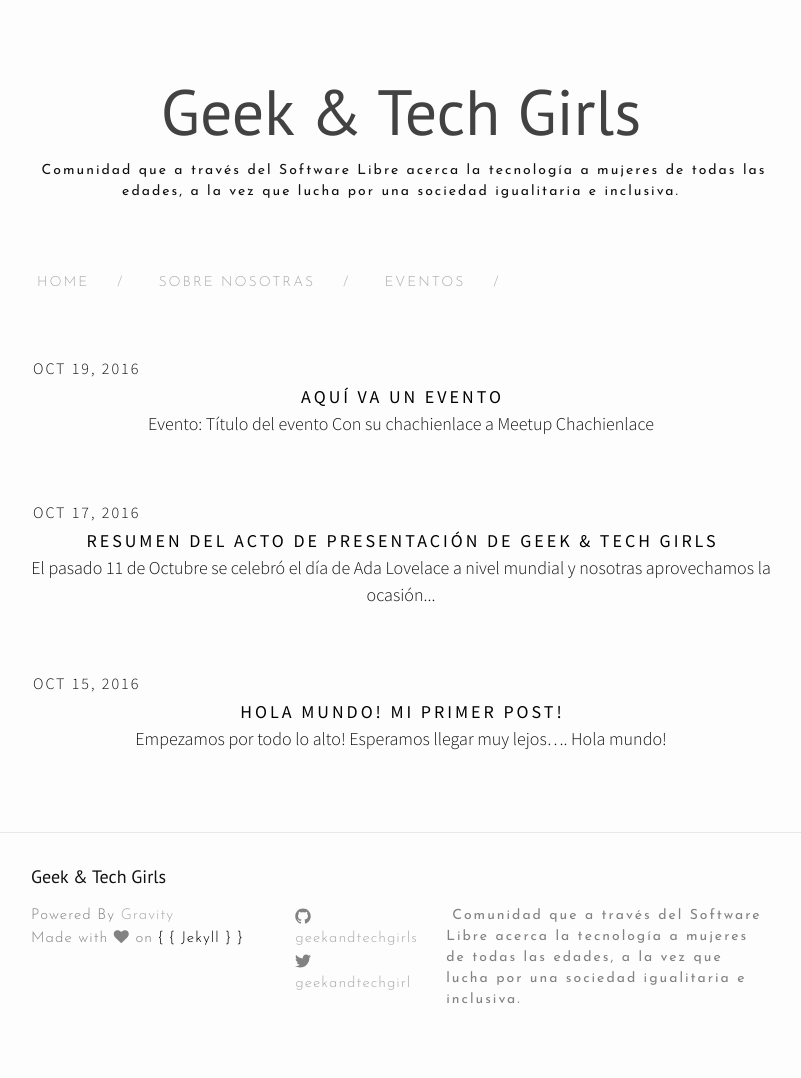
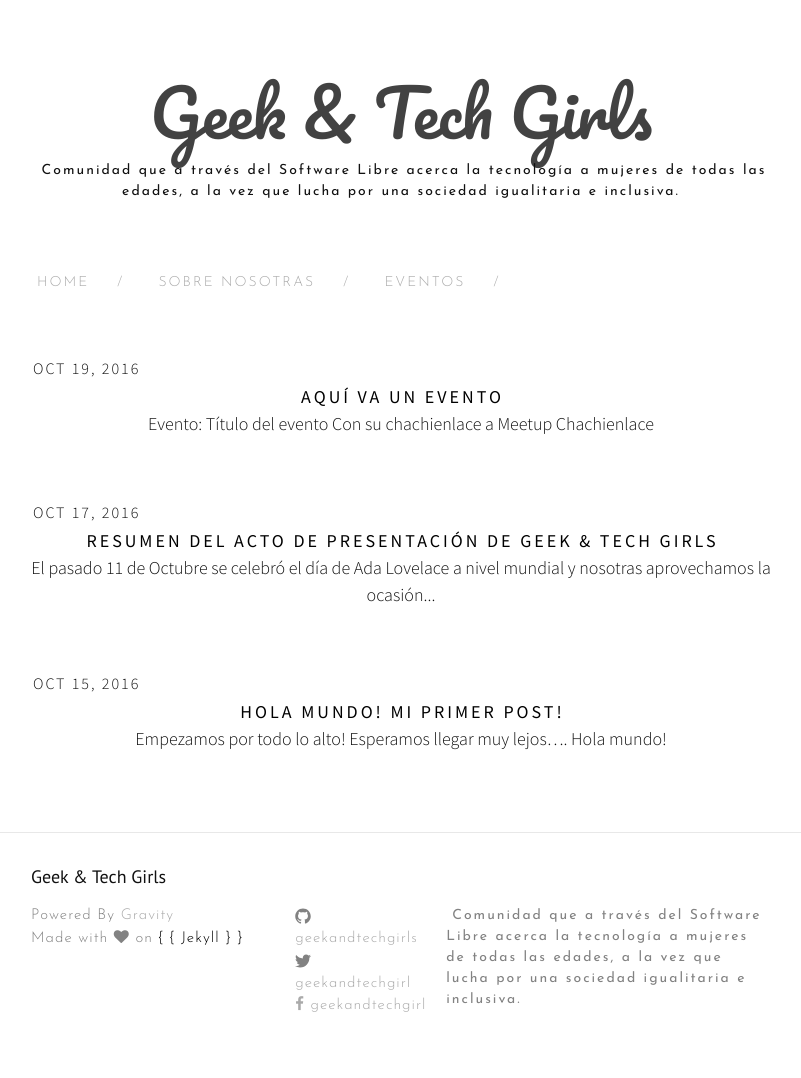
Before and after one commit to YesWeTech/yeswetech.github.io, a Jekyll site: the page built from index.html, in a window 1280 px wide. Shown: the whole page, without its empty margins (239-1040 px from the left). Built offline with Jekyll 4.4.1, drawn with Linux system fonts in a browser that asks for light colours; nearby versions of some CDN libraries.

Commit message:
cabecera y fb añadidos

```diff
--- a/_config.yml
+++ b/_config.yml
@@ -13,6 +13,7 @@ baseurl: "" # the subpath of your site, e.g. /blog
 url: "http://geekandtechgirls.github.io" # the base hostname & protocol for your site
 twitter_username: geekandtechgirl
 github_username:  geekandtechgirls
+facebook_username: geekandtechgirl
 
 # Build settings
 markdown: kramdown
--- a/_includes/footer.html
+++ b/_includes/footer.html
@@ -27,6 +27,11 @@
             {% include icon-twitter.html username=site.twitter_username %}
           </li>
           {% endif %}
+          {% if site.facebook_username %}
+          <li>
+            <a href="https://www.facebook.com/{{site.facebook_username}}/"><i class="fa fa-facebook"></i> {{ site.facebook_username }}</a>
+          </li>
+          {% endif %}
         </ul>
       </div>
 
--- a/_includes/head.html
+++ b/_includes/head.html
@@ -11,4 +11,10 @@
   <link rel="stylesheet" href="{{ "/css/style.css" | prepend: site.baseurl }}">
   <link rel="canonical" href="{{ page.url | replace:'index.html','' | prepend: site.baseurl | prepend: site.url }}">
   <link rel="alternate" type="application/rss+xml" title="{{ site.title }}" href="{{ "/feed.xml" | prepend: site.baseurl | prepend: site.url }}">
+
+  <!-- fuente de la cabecera -->
+  <link href="https://fonts.googleapis.com/css?family=Pacifico" rel="stylesheet">
+
+  <!-- fuente de iconos -->
+  <link rel="stylesheet" href="https://maxcdn.bootstrapcdn.com/font-awesome/4.4.0/css/font-awesome.min.css">
 </head>
--- a/css/style.scss
+++ b/css/style.scss
@@ -63,7 +63,7 @@ dl, dd, ol, ul, figure {
     padding: 0;
 }
 
-
+@import url('https://fonts.googleapis.com/css?family=Pacifico');
 
 /**
  * Basic styling
@@ -71,7 +71,7 @@ dl, dd, ol, ul, figure {
 body {
     font: $base-font-weight #{$base-font-size}/#{$base-line-height} $base-font-family;
     color: $text-color;
-    background-color: $background-color;
+    background-image: $background-color;
     -webkit-text-size-adjust: 100%;
     -webkit-font-feature-settings: "kern" 1;
     -moz-font-feature-settings: "kern" 1;
@@ -374,7 +374,7 @@ pre {
 .site-title {
   font-size: 64px;
   font-weight: 100;
-  font-family: 'PT Sans';
+  font-family: 'Pacifico';
   text-transform: capitalize;
   font-weight: 500;
   margin-top: 1em;
```
